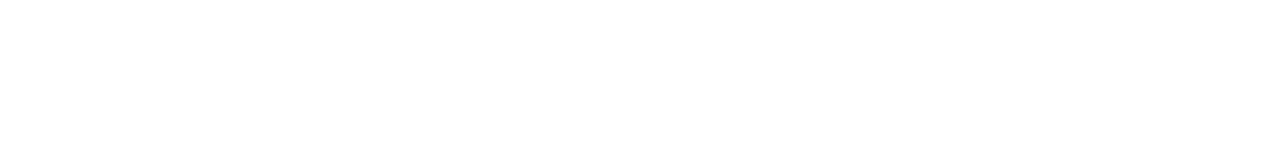
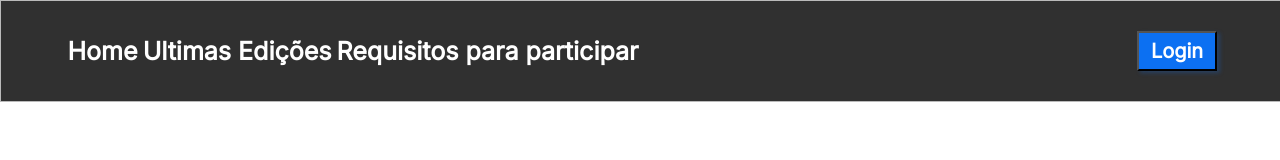
Before and after one commit to Daniel123458/Bootcamp, a plain HTML site: page index.html in a window 1280 px wide. Drawn offline with Linux system fonts and the light colour scheme.

Commit message:
Criação do Estilo CSS do Menu

```diff
--- a/index.html
+++ b/index.html
@@ -1,12 +1,22 @@
 <!DOCTYPE html>
-<html lang="en">
+<html lang="pt-br">
 <head>
     <meta charset="UTF-8">
     <meta http-equiv="X-UA-Compatible" content="IE=edge">
     <meta name="viewport" content="width=device-width, initial-scale=1.0">
     <title>Bootcamp DNC</title>
+    <link rel="stylesheet" href="style.css">
+
 </head>
 <body>
+        <nav id="principal">
+            <div id="menu">
+                <a class="home" href="">Home</a>
+                <a class="home" href="">Ultimas Edições</a>
+                <a class="home" href="">Requisitos para participar</a>
+            </div>
+            <button>Login</button>
+        </nav>
 
 </body>
 </html>
--- /dev/null
+++ b/style.css
@@ -0,0 +1,56 @@
+@import url('https://fonts.googleapis.com/css2?family=Inter:wght@100;400&display=swap');
+
+
+
+body{
+    margin: 0px;    /* Margem Externa */
+    padding: 0px;   /* Margem Interna */
+}
+
+#principal {
+    width: 100%;
+    height: 100px;
+    border: 1px solid black;
+    background-color: #303030;
+    display: flex;
+    justify-content: space-between;  /* Define a distribuição do espaço que sobra entre os elementos */
+    align-items: center;
+    border: 1px solid #BABABA;
+}
+
+#principal div a:hover{                                  /* Nesse exemplo o "hover" é uma pseudoclasse para escolher a cor quando vc passa o mouse no link "a", para usar o hover */
+  color: #CCCCCC;                                                       /*  você usa logo em seguida do a e coloca :hover  como está no lado esquerdo <<  */
+
+}
+
+#menu{
+    display: flex;
+    width: 45%;          /* Ele vai ocupar metade do tamanho */
+    justify-content: space-around; /* Define a distribuição do espaço que sobra em volta dos elementos */
+    align-items: center; /* Ele vai alinhar todos os componentes que está no display flex no centro */
+    margin-left: 5%;
+
+}
+
+#principal a {
+    font-size: 25px;
+    font-weight: 600;
+    font-family: 'Inter';
+    color: white;
+    text-decoration-line: none;
+
+
+}
+
+#principal button {
+    margin-right: 5%;
+    background-color:#0C70F2;
+    height: 40px;
+    width: 80px;
+    font-family: 'Inter';
+    font-size: 20px;
+    font-weight: 600;
+    color: white;
+    box-shadow: 3px 2px 4px rgba(12, 112, 242, 0.25) ;     /* Um padrão para usar sombra */
+    cursor: pointer;               /* Ele coloca uma mãozinha quando vai passar nos buttons */
+}
```
